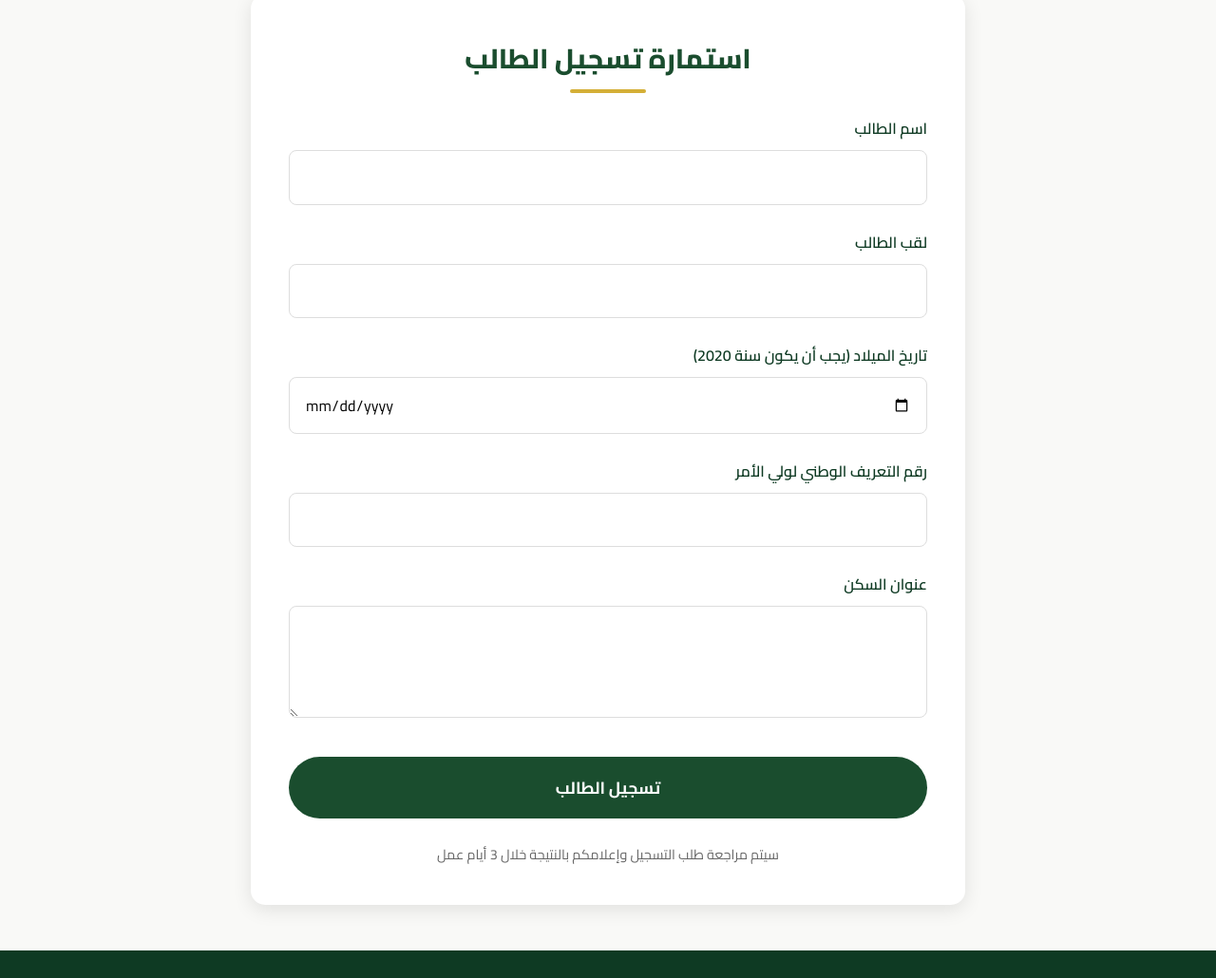
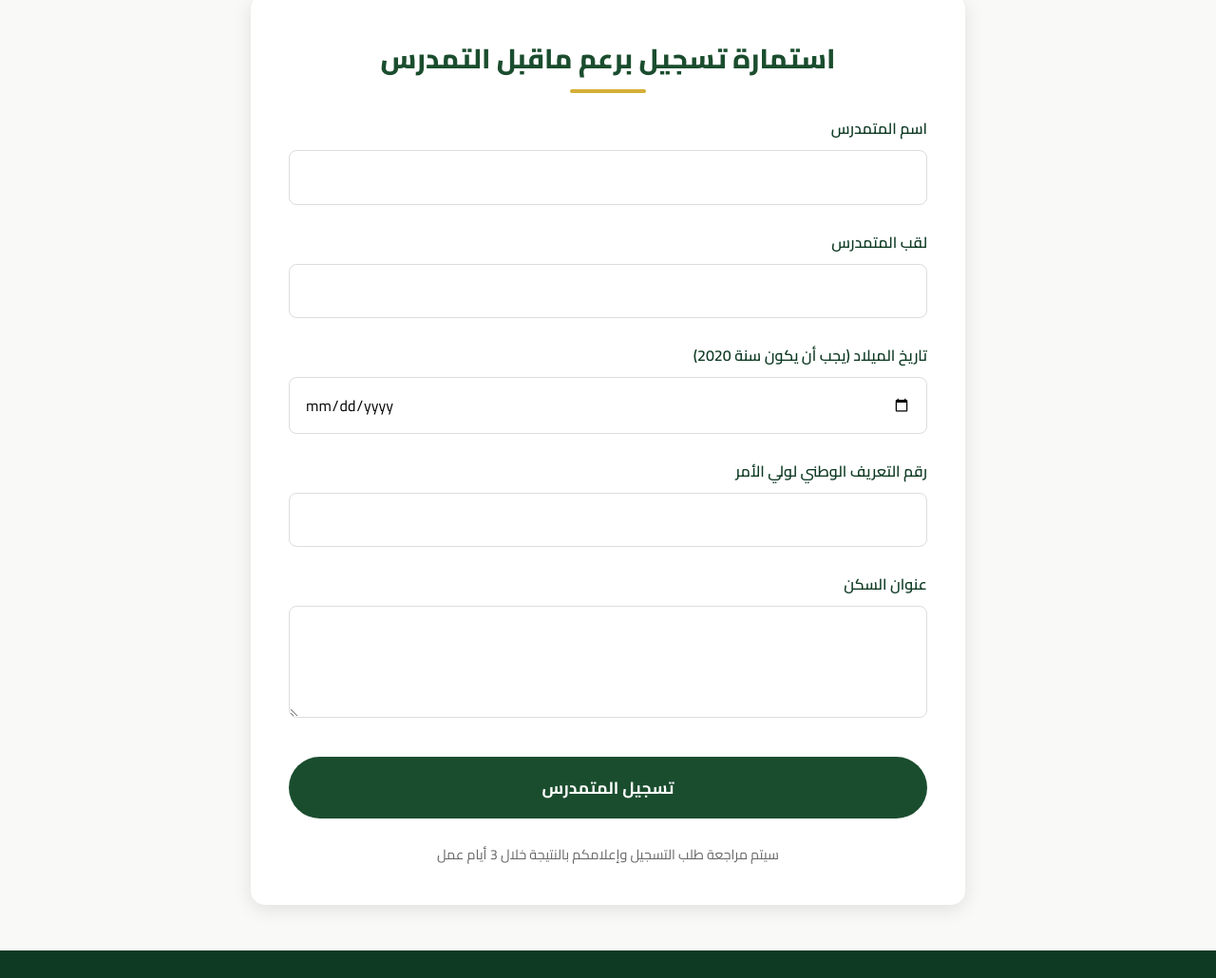
Before and after one commit to Kernani99/inscr, a plain HTML site: page index.html in a window 1280 px wide. Shown: the part 300-1330 px from the top of the page at 95% size. Drawn offline with Linux system fonts and the light colour scheme.

Commit message:
Update index.html

```diff
--- a/index.html
+++ b/index.html
@@ -194,19 +194,19 @@
 
     <main class="container">
         <form class="registration-form" id="studentRegistration">
-            <h2 class="form-title">استمارة تسجيل الطالب</h2>
+            <h2 class="form-title">استمارة تسجيل برعم ماقبل التمدرس</h2>
 
             <!-- معلومات الطالب -->
             <div class="form-group">
-                <label for="firstName">اسم الطالب</label>
+                <label for="firstName">اسم المتمدرس</label>
                 <input type="text" id="firstName" class="form-control" required>
-                <div class="error-message" id="firstNameError">يجب إدخال اسم الطالب</div>
+                <div class="error-message" id="firstNameError">يجب إدخال اسم المتمدرس</div>
             </div>
 
             <div class="form-group">
-                <label for="lastName">لقب الطالب</label>
+                <label for="lastName">لقب المتمدرس</label>
                 <input type="text" id="lastName" class="form-control" required>
-                <div class="error-message" id="lastNameError">يجب إدخال لقب الطالب</div>
+                <div class="error-message" id="lastNameError">يجب إدخال لقب المتمدرس</div>
             </div>
 
             <div class="form-group">
@@ -228,7 +228,7 @@
                 <div class="error-message" id="addressError">يجب إدخال عنوان السكن</div>
             </div>
 
-            <button type="submit" class="submit-btn">تسجيل الطالب</button>
+            <button type="submit" class="submit-btn">تسجيل المتمدرس</button>
 
             <p class="form-note">سيتم مراجعة طلب التسجيل وإعلامكم بالنتيجة خلال 3 أيام عمل</p>
         </form>
```
